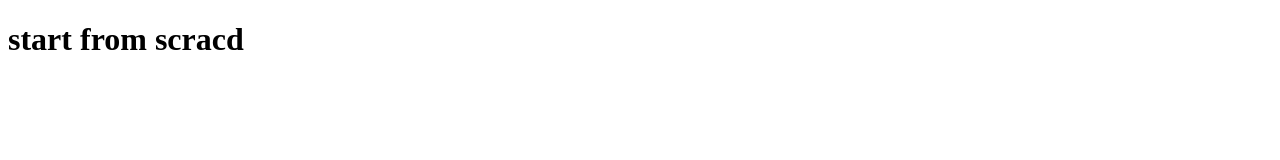
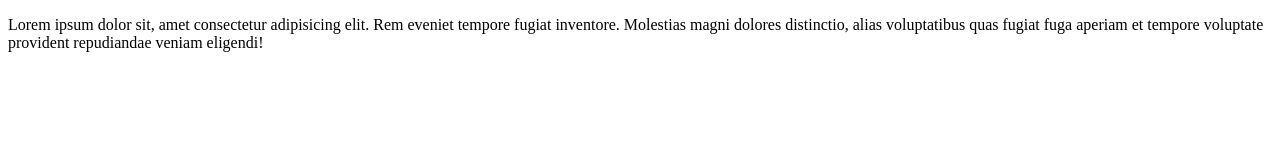
Before and after one commit to Khoa-Henry/githubsetup, a plain HTML site: page index.html in a window 1280 px wide. Drawn offline with Linux system fonts and the light colour scheme.

Commit message:
replace h1 tag

```diff
--- a/index.html
+++ b/index.html
@@ -6,6 +6,6 @@
     <title>Document</title>
 </head>
 <body>
-    <h1>start from scracd</h1>
+    <p>Lorem ipsum dolor sit, amet consectetur adipisicing elit. Rem eveniet tempore fugiat inventore. Molestias magni dolores distinctio, alias voluptatibus quas fugiat fuga aperiam et tempore voluptate provident repudiandae veniam eligendi!</p>
 </body>
 </html>
```
